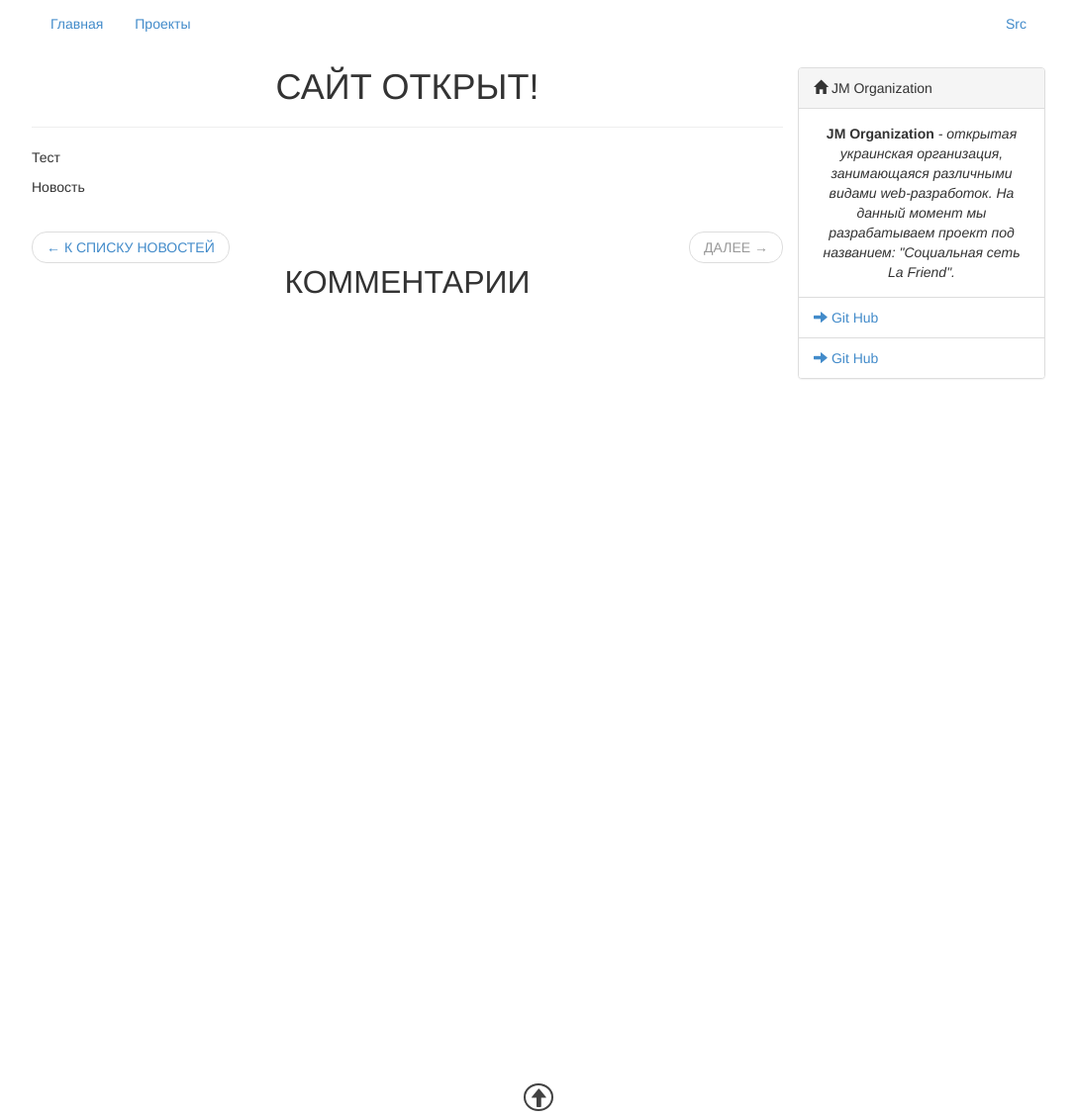
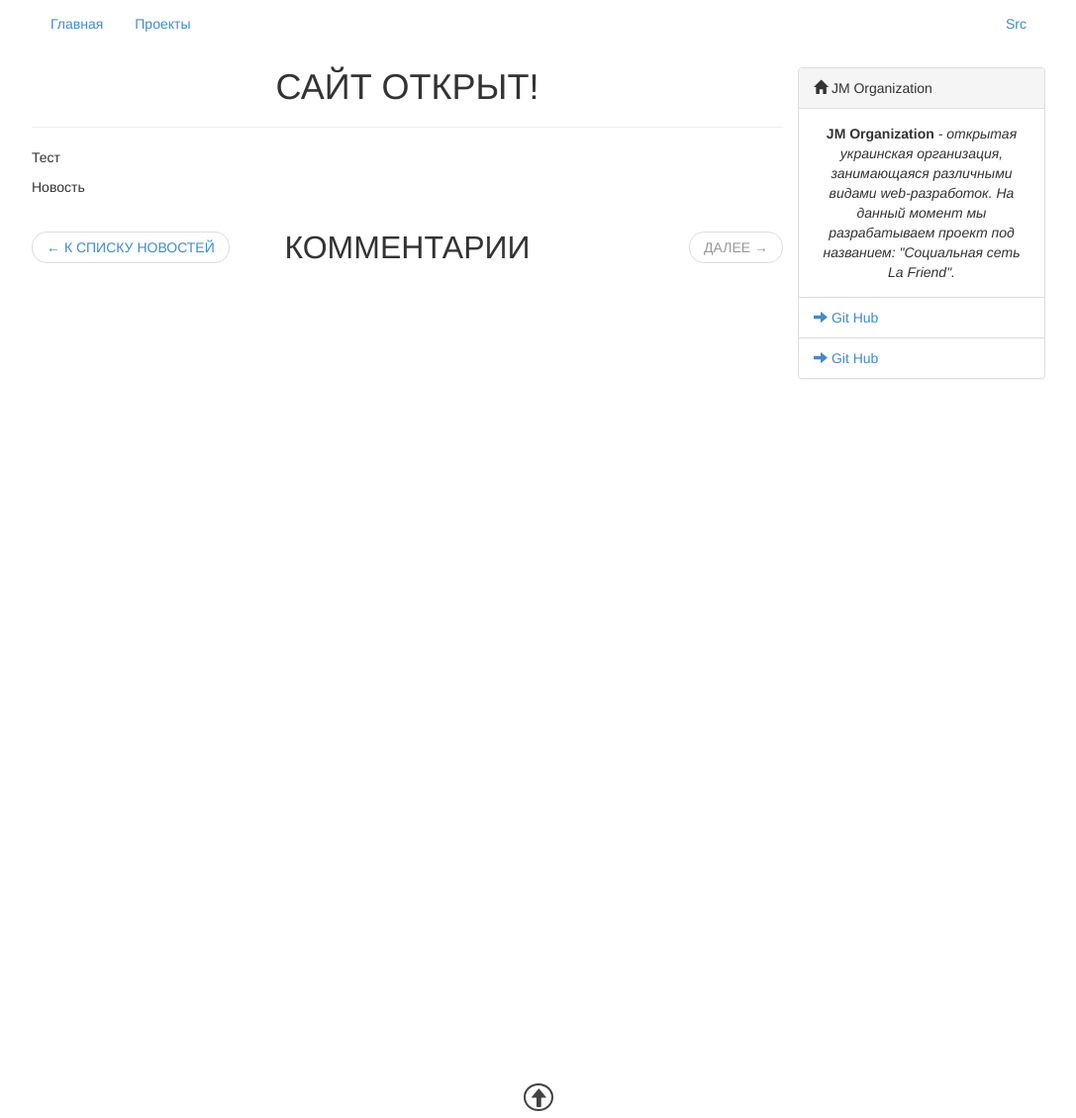
Before and after one commit to jm-organization/jm-organization.github.io, a Jekyll site: the page built from _posts/2017-06-20-relesed-site.md, in a window 1280 px wide and 1130 px high. Shown: the whole window at 99% size, without its empty margins (96-1183 px from the left). Built offline with Jekyll 4.4.1, drawn with Linux system fonts in a browser that asks for light colours; our own code applies the rules of GitHub Pages for plain Markdown files; comment, search, counter and statistics services are not loaded.

Commit message:
Update main.css

```diff
--- a/assets/css/main.css
+++ b/assets/css/main.css
@@ -130,7 +130,8 @@ li {
           height: 32px;
           line-height: 32px;
           font-size: 32px;
-          z-index: -1; }
+          z-index: -1;
+          margin: 0!important }
     .page-width .page-content .jm-pagination {
       text-align: center; }
   .page-width .jm-sidebar {
```
